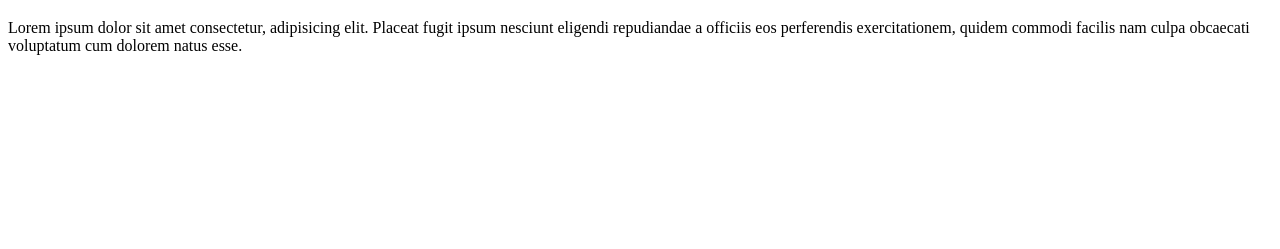
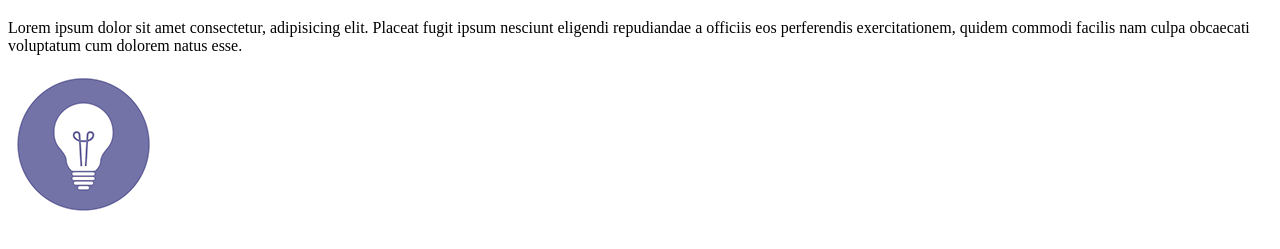
Before and after one commit to fridalone/web2023.github.io, a plain HTML site: page index.html in a window 1280 px wide. Shown: the part 61-310 px from the top of the page. Drawn offline with Linux system fonts and the light colour scheme.

Commit message:
добавила картинку

```diff
--- a/index.html
+++ b/index.html
@@ -8,5 +8,6 @@
 <body>
     <h1>Веб-технологии</h1>
     <p>Lorem ipsum dolor sit amet consectetur, adipisicing elit. Placeat fugit ipsum nesciunt eligendi repudiandae a officiis eos perferendis exercitationem, quidem commodi facilis nam culpa obcaecati voluptatum cum dolorem natus esse.</p>
+    <img src="img/2.jpg" alt="">
 </body>
 </html>
```
Also changed, not shown: img/2.jpg (added).
